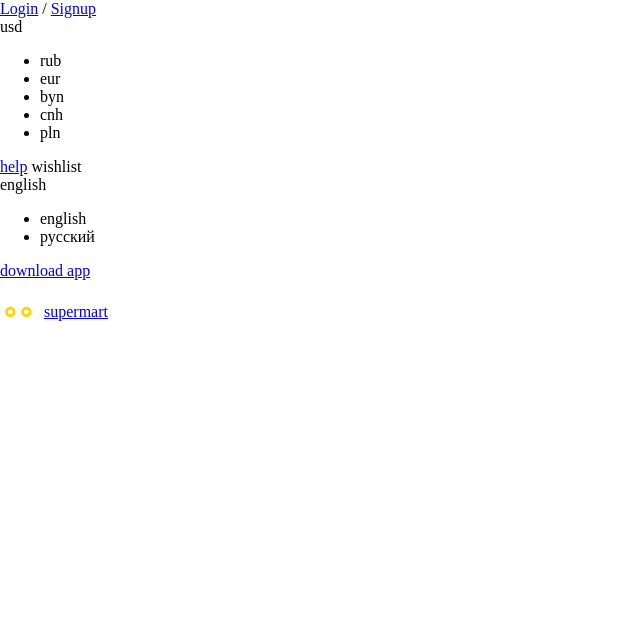
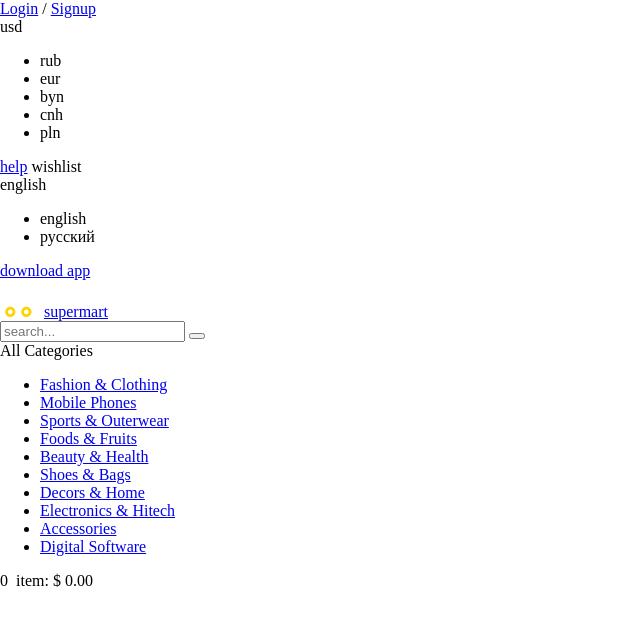
Before and after one commit to uladzimir83/spMart, a website: page src/index.html in a window 1280 px wide. Shown: the whole page, without its empty margins (0-640 px from the left). Drawn offline with nearby package versions, Linux system fonts and the light colour scheme; files that its build step writes are made by us from their sources.

Commit message:
РґРѕР±Р°РІРёР» СЃСЂРµРґРЅСЋСЋ РїРѕР»РѕСЃСѓ РІ РЅРёР¶РЅСЋСЋ С‡Р°СЃС‚СЊ С€Р°РїРєРё. Р’ РЅРµР№ Р»РѕРіРѕС‚РёРї, РїРѕРёСЃРє, РєР°СЂР·РёРЅР°

```diff
--- a/src/index.html
+++ b/src/index.html
@@ -56,7 +56,7 @@
 							<div class="header-top-info">
 								<span class="help-link"><a href="#">help</a></span>
 								<span class="wishlist-link">wishlist</span>
-								<div class="language-choice">
+								<div class="language-switcher">
 									<span>english</span>
 									<ul>
 										<li>english</li>
@@ -78,10 +78,56 @@
 						<div class="container">
 
 							<div class="header-bar">
+
 								<div class="header-logo"><a href="/"><img src="img/logo_header.png" alt="superMart logo">supermart</a></div>
+
+								<div class="header-search">
+
+									<form action="/" method="GET" class="search-form">
+
+										<input type="text" placeholder="search..." class="search-form-input" value>
+										<button type="submit" class="search-form-submit">
+											<i></i>
+										</button>
+
+									</form>
+
+									<div class="categories-list">
+										<span>All Categories</span>
+										<ul>
+											<li><a href="#">Fashion & Clothing</a></li>
+											<li><a href="#">Mobile Phones</a></li>
+											<li><a href="#">Sports & Outerwear</a></li>
+											<li><a href="#">Foods & Fruits</a></li>
+											<li><a href="#">Beauty & Health</a></li>
+											<li><a href="#">Shoes & Bags</a></li>
+											<li><a href="#">Decors & Home</a></li>
+											<li><a href="#">Electronics & Hitech</a></li>
+											<li><a href="#">Accessories</a></li>
+											<li><a href="#">Digital Software</a></li>
+										</ul>
+									</div>
+
+								</div>	<!-- end .header-search -->
+
+								<div class="header-cart">
+									<a href="#"><i></i></a>
+
+									<span class="header-cart-item">
+										0
+										<span>&nbsp;item:</span>
+									</span>
+
+									<span class="header-cart-total">$
+											<span class="total-sum">0.00</span>
+									</span>
+
+								</div>	<!-- end .header-cart -->
+
 							</div>
 
 						</div>
+
 					</div>	<!-- end .header-bottom-search -->
 
 					<div class="header-bottom-nav">
```
